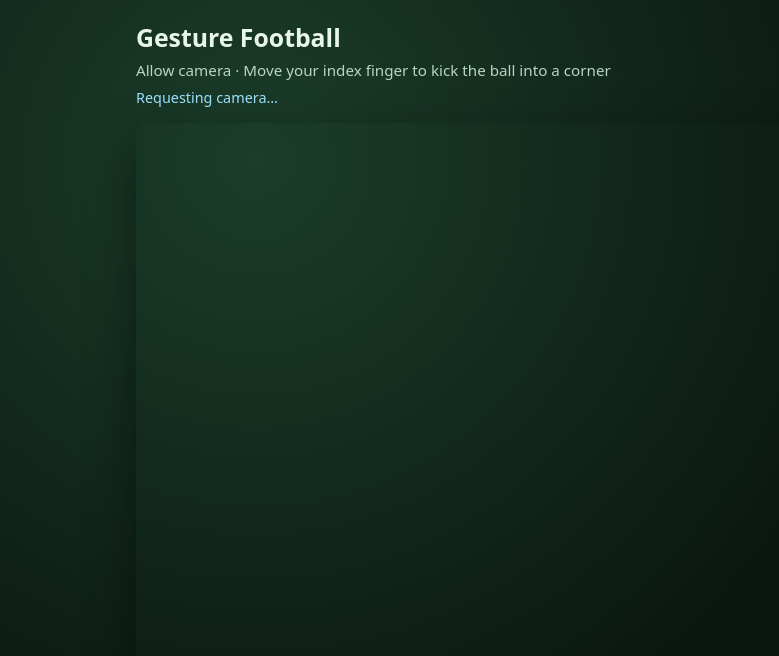
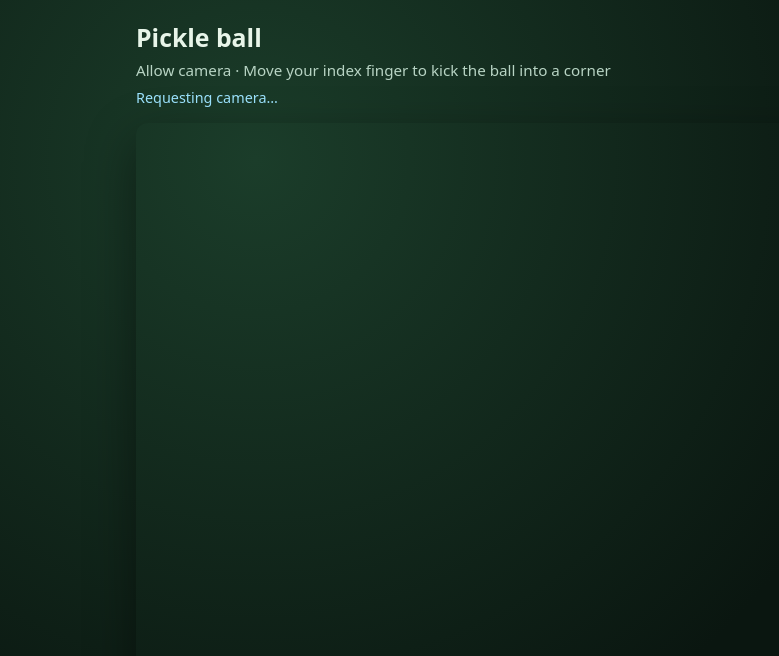
Before and after one commit to RawanBee/pickleball, a website built with Vite: page index.html in a window 1280 px wide. Shown: the whole page, without its empty margins (0-779 px from the left). Built offline with nearby package versions, Linux system fonts and the light colour scheme; no server answers.

Commit message:
edit name

```diff
--- a/index.html
+++ b/index.html
@@ -3,12 +3,12 @@
   <head>
     <meta charset="UTF-8" />
     <meta name="viewport" content="width=device-width, initial-scale=1.0" />
-    <title>Gesture Football</title>
+    <title>Pickle ball</title>
   </head>
   <body>
     <div id="app">
       <header class="hud">
-        <h1>Gesture Football</h1>
+        <h1>Pickle ball</h1>
         <p class="hint">Allow camera · Move your index finger to kick the ball into a corner</p>
         <p id="status" class="status">Loading…</p>
       </header>
```
